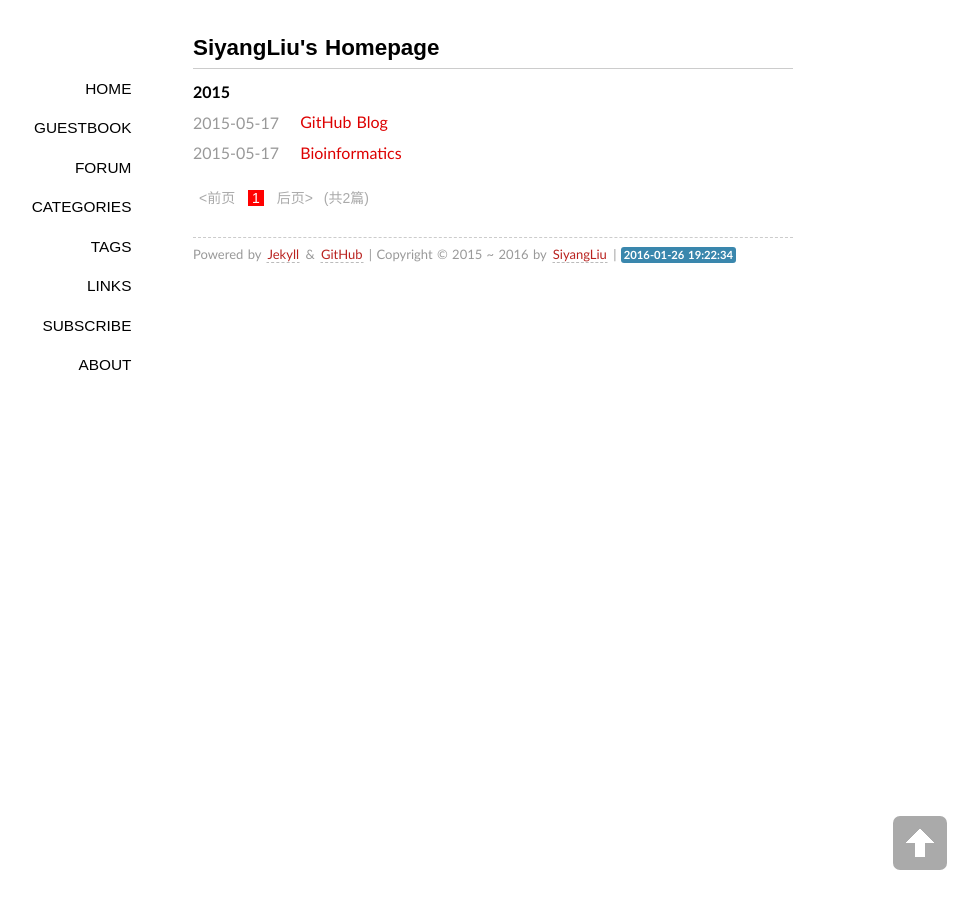
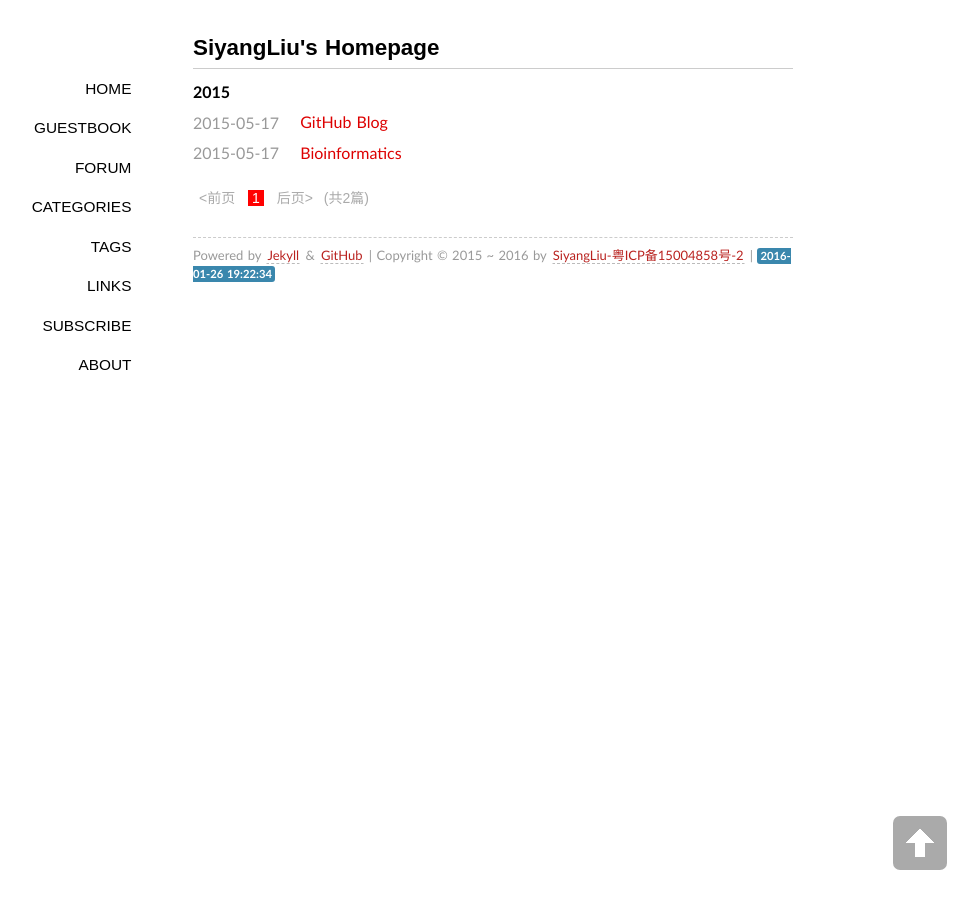
Before and after one commit to SiyangLiu/SiyangLiu.github.io, a Jekyll site: the page built from index.html, in a window 1280 px wide. Shown: the whole page, without its empty margins (147-1125 px from the left). Built offline with Jekyll 4.4.1, drawn with Linux system fonts in a browser that asks for light colours; some web fonts are replaced; the list of posts is cut into pages by our own code; comment, search, counter and statistics services are not loaded.

Commit message:
加备案号

```diff
--- a/_layouts/default.html
+++ b/_layouts/default.html
@@ -66,7 +66,7 @@
       <footer>
 		{% assign first_post = site.posts | last %}
 
-        <p><small>Powered by <a href="https://github.com/mojombo/jekyll">Jekyll</a> & <a href="http://pages.github.com">GitHub</a> | Copyright &copy; {{ first_post.date | date: "%Y" }} ~ {{ site.time | date: "%Y" }} by <a href="/about/">{{ site.author }}</a> | <span class="label label-info" id="timeSpan"></span></small></p>
+        <p><small>Powered by <a href="https://github.com/mojombo/jekyll">Jekyll</a> & <a href="http://pages.github.com">GitHub</a> | Copyright &copy; {{ first_post.date | date: "%Y" }} ~ {{ site.time | date: "%Y" }} by <a href="/about/">{{ site.author }}-粤ICP备15004858号-2</a> | <span class="label label-info" id="timeSpan"></span></small></p>
 
       </footer>
     </div>
```
